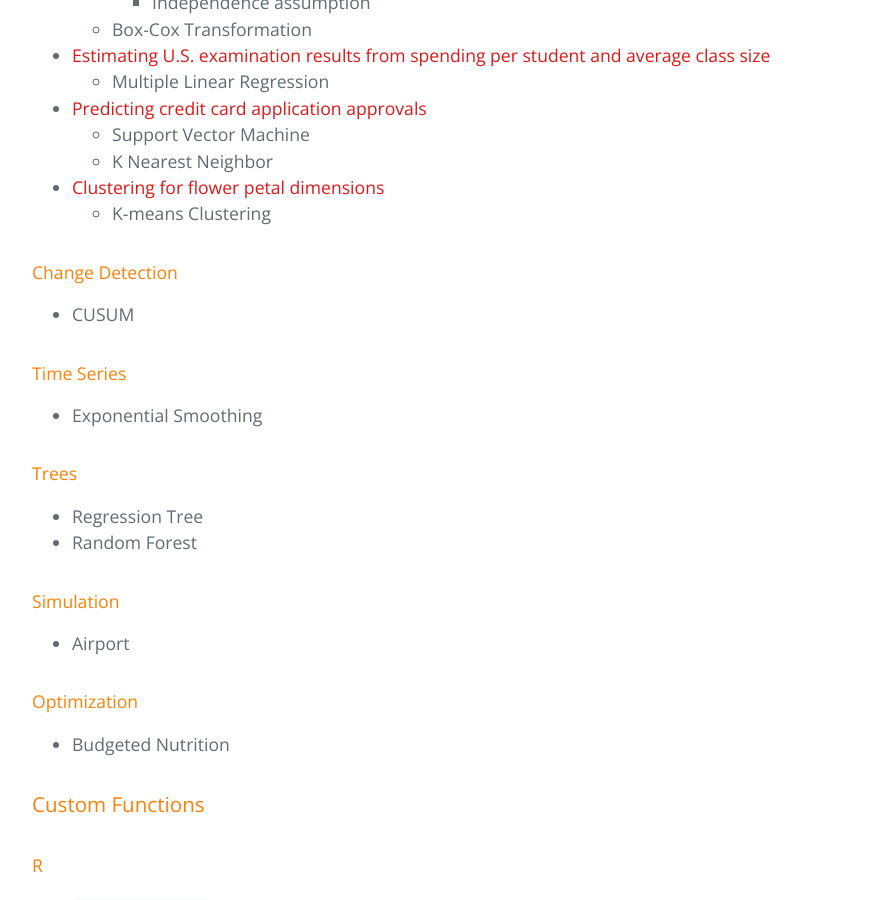
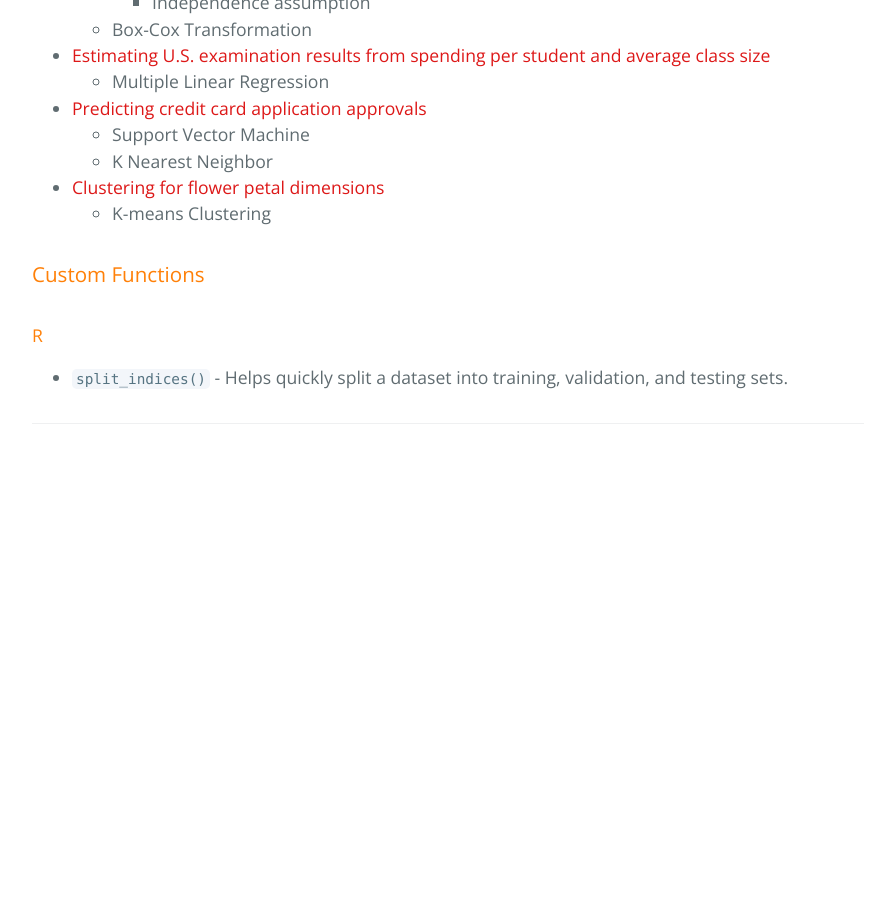
Before and after one commit to jmtritch/jmtritch.github.io, a Jekyll site: the page built from index.md, in a window 1280 px wide and 900 px high, scrolled down 1625 px. Shown: the whole window, without its empty margins (192-1087 px from the left). Built offline with Jekyll 4.4.1, drawn with Linux system fonts in a browser that asks for light colours; our own code applies the rules of GitHub Pages for plain Markdown files; after the commit the page ends 2113 px from its top, so only the background shows below that.

Commit message:
Update index.md

```diff
--- a/index.md
+++ b/index.md
@@ -50,27 +50,6 @@
 - [Clustering for flower petal dimensions](modeling/iris)
     - K-means Clustering
 
-#### Change Detection
-
-- CUSUM
-
-#### Time Series
-
-- Exponential Smoothing
-
-#### Trees
-
-- Regression Tree
-- Random Forest
-
-#### Simulation
-
-- Airport
-
-#### Optimization
-
-- Budgeted Nutrition
-
 ### Custom Functions <a name="functions"></a>
 
 #### R
```
